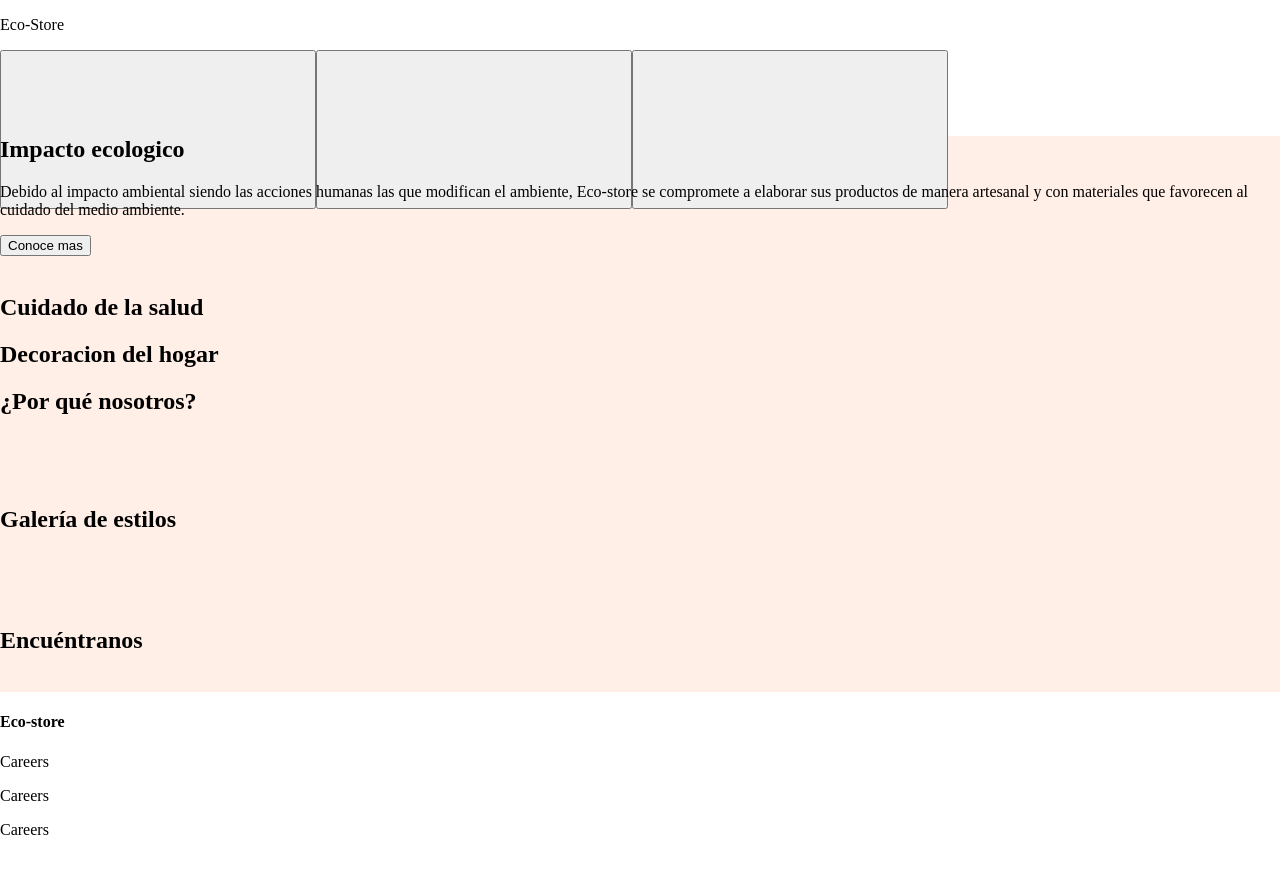
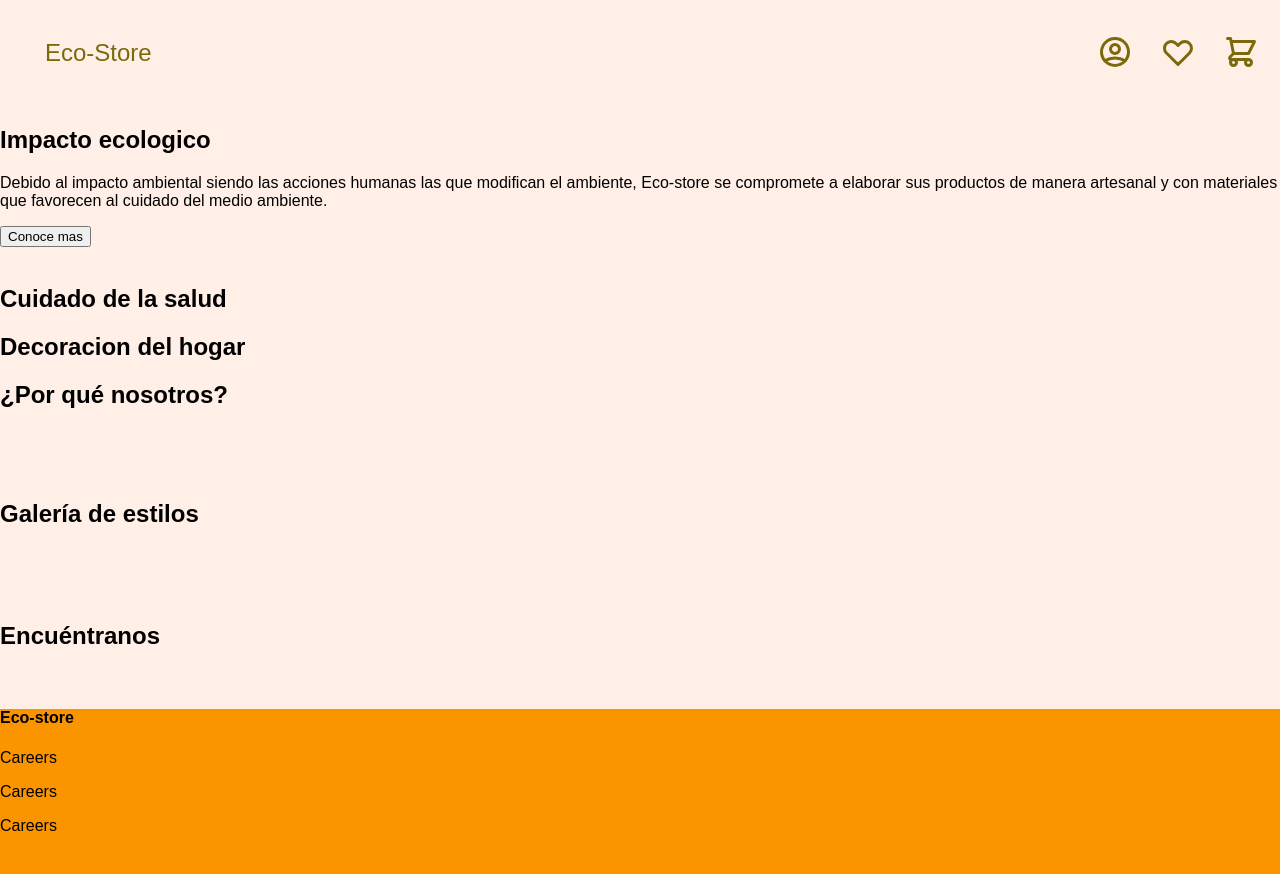
Before and after one commit to Jisbel/eco-store, a plain HTML site: page index.html in a window 1280 px wide. Drawn offline with Linux system fonts and the light colour scheme.

Commit message:
adding styles to the navbar

```diff
--- a/index.html
+++ b/index.html
@@ -16,13 +16,21 @@
 <body>
     <nav>
         <p>Eco-Store</p>
-        <button class="profile">
-            <svg></svg>
-        </button class="wishList"><button>
-            <svg></svg>
-        </button class="cart"><button>
-            <svg></svg>
-        </button>
+        <div class="icons">
+            <button class="profile">
+                <svg width="36" height="36" viewBox="0 0 24 24" fill="none" xmlns="http://www.w3.org/2000/svg">
+                <path d="M5.121 17.804C7.21942 16.6179 9.58958 15.9963 12 16C14.5 16 16.847 16.655 18.879 17.804M15 10C15 10.7956 14.6839 11.5587 14.1213 12.1213C13.5587 12.6839 12.7956 13 12 13C11.2044 13 10.4413 12.6839 9.87868 12.1213C9.31607 11.5587 9 10.7956 9 10C9 9.20435 9.31607 8.44129 9.87868 7.87868C10.4413 7.31607 11.2044 7 12 7C12.7956 7 13.5587 7.31607 14.1213 7.87868C14.6839 8.44129 15 9.20435 15 10ZM21 12C21 13.1819 20.7672 14.3522 20.3149 15.4442C19.8626 16.5361 19.1997 17.5282 18.364 18.364C17.5282 19.1997 16.5361 19.8626 15.4442 20.3149C14.3522 20.7672 13.1819 21 12 21C10.8181 21 9.64778 20.7672 8.55585 20.3149C7.46392 19.8626 6.47177 19.1997 5.63604 18.364C4.80031 17.5282 4.13738 16.5361 3.68508 15.4442C3.23279 14.3522 3 13.1819 3 12C3 9.61305 3.94821 7.32387 5.63604 5.63604C7.32387 3.94821 9.61305 3 12 3C14.3869 3 16.6761 3.94821 18.364 5.63604C20.0518 7.32387 21 9.61305 21 12Z" stroke="#7C6A0A" stroke-width="2" stroke-linecap="round" stroke-linejoin="round"/>
+                </svg>
+            </button class="wishList"><button>
+                <svg width="36" height="36" viewBox="0 0 24 24" fill="none" xmlns="http://www.w3.org/2000/svg">
+                <path d="M3.34255 7.7779C3.5687 7.23194 3.90017 6.73586 4.31804 6.31799C4.7359 5.90012 5.23198 5.56865 5.77795 5.3425C6.32392 5.11635 6.90909 4.99995 7.50004 4.99995C8.09099 4.99995 8.67616 5.11635 9.22213 5.3425C9.7681 5.56865 10.2642 5.90012 10.682 6.31799L12 7.63599L13.318 6.31799C14.162 5.47407 15.3066 4.99997 16.5 4.99997C17.6935 4.99997 18.8381 5.47407 19.682 6.31799C20.526 7.16191 21.0001 8.30651 21.0001 9.49999C21.0001 10.6935 20.526 11.8381 19.682 12.682L12 20.364L4.31804 12.682C3.90017 12.2641 3.5687 11.7681 3.34255 11.2221C3.1164 10.6761 3 10.0909 3 9.49999C3 8.90904 3.1164 8.32387 3.34255 7.7779Z" stroke="#7C6A0A" stroke-width="2" stroke-linecap="round" stroke-linejoin="round"/>
+                </svg>
+            </button class="cart"><button>
+                <svg width="36" height="36" viewBox="0 0 24 24" fill="none" xmlns="http://www.w3.org/2000/svg">
+                <path d="M3 3H5L5.4 5M5.4 5H21L17 13H7M5.4 5L7 13M7 13L4.707 15.293C4.077 15.923 4.523 17 5.414 17H17M17 17C16.4696 17 15.9609 17.2107 15.5858 17.5858C15.2107 17.9609 15 18.4696 15 19C15 19.5304 15.2107 20.0391 15.5858 20.4142C15.9609 20.7893 16.4696 21 17 21C17.5304 21 18.0391 20.7893 18.4142 20.4142C18.7893 20.0391 19 19.5304 19 19C19 18.4696 18.7893 17.9609 18.4142 17.5858C18.0391 17.2107 17.5304 17 17 17ZM9 19C9 19.5304 8.78929 20.0391 8.41421 20.4142C8.03914 20.7893 7.53043 21 7 21C6.46957 21 5.96086 20.7893 5.58579 20.4142C5.21071 20.0391 5 19.5304 5 19C5 18.4696 5.21071 17.9609 5.58579 17.5858C5.96086 17.2107 6.46957 17 7 17C7.53043 17 8.03914 17.2107 8.41421 17.5858C8.78929 17.9609 9 18.4696 9 19Z" stroke="#7C6A0A" stroke-width="2" stroke-linecap="round" stroke-linejoin="round"/>
+                </svg>
+            </button>
+        </div>
     </nav>
     <main class="main-section">
         <article>
@@ -60,9 +68,15 @@
             </div>
             <div class="gallery">
                 <h2>Galería de estilos</h2>
-                <div><img src="" alt=""></div>
-                <div><img src="" alt=""></div>
-                <div><img src="" alt=""></div>
+                <div>
+                    <img src="" alt="">
+                </div>
+                <div>
+                    <img src="" alt="">
+                </div>
+                <div>
+                    <img src="" alt="">
+                </div>
             </div>
 
             <div class="location">
--- a/scss/main.scss
+++ b/scss/main.scss
@@ -5,21 +5,35 @@ $primary-text-color: #7C6A0A;
 $font-stack: 'IBM Plex Sans' , sans-serif;
 
 body {
-    margin: 0;
-    padding: 0;
+    margin: 0px;
+    padding: 0px;
     box-sizing: border-box;
+    background-color: $primary-color;
+    font-family: $font-stack;
 }
 
 nav {
-    width: 100%;
-    height: 100px;
+    width: auto;
+    padding: 15px;
+    display: flex;
+    justify-content: space-between;
+    color: $primary-text-color;
+    p{
+        font-size: 1.5em;
+        padding-left: 30px;
+    }
+    .icons{
+        display: flex;
+        gap: 15px;
+        button{
+            background: none;
+            border-style: none;
+        }
+    }
 }
 
-main{
-    background-color: $primary-color;
-}
 
-.footer{
+footer{
     $background: #FA9500;
     background-color: $background;
     width: 100%;
```
Also changed, not shown: css/main.css, 1 other file.
